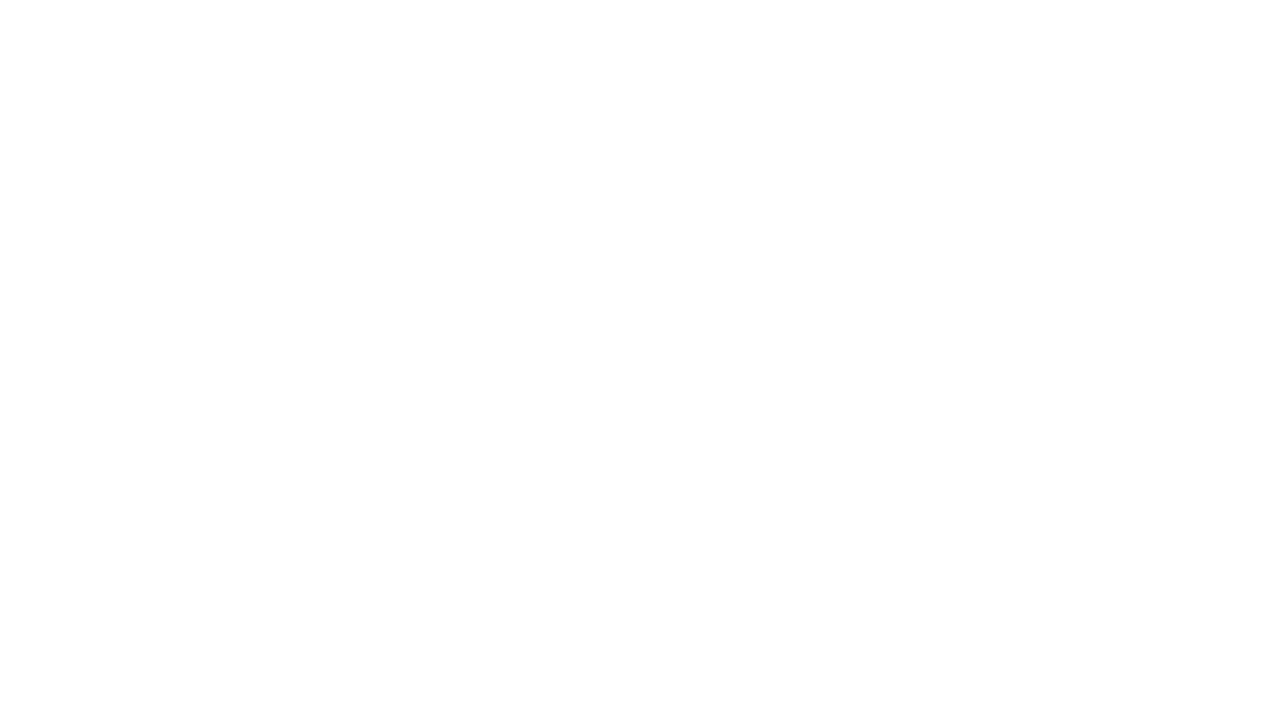
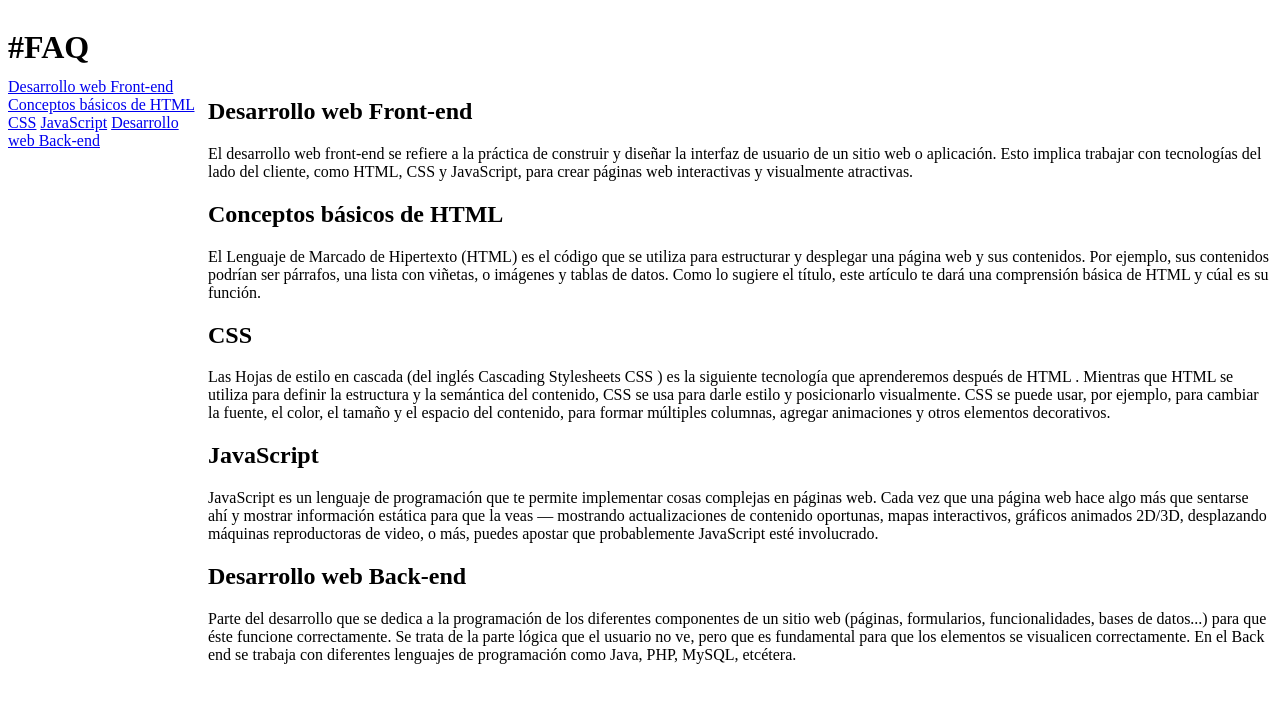
Before and after one commit to diegoals13/-FAQ, a plain HTML site: page index.html in a window 1280 px wide. Drawn offline with Linux system fonts and the light colour scheme.

Commit message:
estructura y template

```diff
--- a/index.html
+++ b/index.html
@@ -4,8 +4,53 @@
     <meta charset="UTF-8">
     <meta name="viewport" content="width=device-width, initial-scale=1.0">
     <title>#FAQ</title>
+    <link rel="stylesheet" href="./public/css/style.css">
 </head>
 <body>
+    <header class="header">
+        <h1>#FAQ</h1>
+    </header>
+
+    <main class="main">
+        <section class="section-a">
+            <h2>Desarrollo web Front-end</h2>
+            <div>
+                <p>El desarrollo web front-end se refiere a la práctica de construir y diseñar la interfaz de usuario de un sitio web o aplicación. Esto implica trabajar con tecnologías del lado del cliente, como HTML, CSS y JavaScript, para crear páginas web interactivas y visualmente atractivas.</p>
+            </div>
+        </section>
+        <section class="section-b">
+            <h2>Conceptos básicos de HTML</h2>
+            <div>
+                <p>El Lenguaje de Marcado de Hipertexto (HTML) es el código que se utiliza para estructurar y desplegar una página web y sus contenidos. Por ejemplo, sus contenidos podrían ser párrafos, una lista con viñetas, o imágenes y tablas de datos. Como lo sugiere el título, este artículo te dará una comprensión básica de HTML y cúal es su función.</p>
+            </div>
+        </section>
+        <section class="section-c">
+            <h2>CSS</h2>
+            <div>
+                <p>Las Hojas de estilo en cascada (del inglés Cascading Stylesheets CSS ) es la siguiente tecnología que aprenderemos después de HTML . Mientras que HTML se utiliza para definir la estructura y la semántica del contenido, CSS se usa para darle estilo y posicionarlo visualmente. CSS se puede usar, por ejemplo, para cambiar la fuente, el color, el tamaño y el espacio del contenido, para formar múltiples columnas, agregar animaciones y otros elementos decorativos.</p>
+            </div>
+        </section>
+        <section class="section-d">
+            <h2>JavaScript</h2>
+            <div>
+                <p>JavaScript es un lenguaje de programación que te permite implementar cosas complejas en páginas web. Cada vez que una página web hace algo más que sentarse ahí y mostrar información estática para que la veas — mostrando actualizaciones de contenido oportunas, mapas interactivos, gráficos animados 2D/3D, desplazando máquinas reproductoras de video, o más, puedes apostar que probablemente JavaScript esté involucrado.</p>
+            </div>
+        </section>
+        <section class="section-f">
+            <h2>Desarrollo web Back-end</h2>
+            <div>
+                <p>Parte del desarrollo que se dedica a la programación de los diferentes componentes de un sitio web (páginas, formularios, funcionalidades, bases de datos...) para que éste funcione correctamente. Se trata de la parte lógica que el usuario no ve, pero que es fundamental para que los elementos se visualicen correctamente. En el Back end se trabaja con diferentes lenguajes de programación como Java, PHP, MySQL, etcétera.</p>
+            </div>
+        </section>
+    </main>
+
+    <aside class="aside">
+        <a href="#section-a" class="btn">Desarrollo web Front-end</a>
+        <a href="#section-b" class="btn">Conceptos básicos de HTML</a>
+        <a href="#section-c" class="btn">CSS</a>
+        <a href="#section-d" class="btn">JavaScript</a>
+        <a href="#section-f" class="btn">Desarrollo web Back-end</a>
+    </aside>
 
 </body>
 </html>
--- a/public/css/style.css
+++ b/public/css/style.css
@@ -0,0 +1,30 @@
+body {
+    display: grid;
+
+    grid-template:
+    "header" 70px
+    "aside" 50px
+    "main" auto
+    "footer" 70px;
+}
+
+@media (min-width: 800px) {
+    body {
+        grid-template:
+        "header header" 70px
+        "aside main" auto /
+            200px auto;
+    }
+}
+
+.header {
+    grid-area: header;
+}
+
+.aside {
+    grid-area: aside;
+}
+
+.main {
+    grid-area: main;
+}
```
